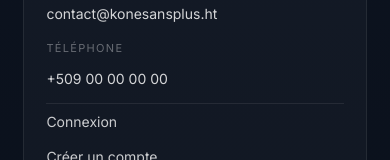
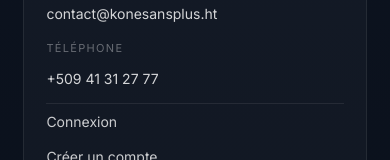
Before and after one commit to johnleylorvil/connaissanceplus, a React (Vite) app in the folder frontend/: page / in a window 390 px wide. Shown: the part 7602-7762 px from the top of the page. Built offline with nearby package versions, Linux system fonts and the light colour scheme; no server answers.

Commit message:
fix: update phone number to +509 41 31 27 77, update class placeholder to 6e AF/NS4

```diff
--- a/frontend/src/pages/AdminDashboard.tsx
+++ b/frontend/src/pages/AdminDashboard.tsx
@@ -706,7 +706,7 @@ export default function AdminDashboard() {
                   <p style={{ fontSize: 16, fontWeight: 600, color: 'var(--ink-2)', marginBottom: 14 }}>Créer une classe</p>
                   {classMsg && <div className={`alert ${classMsg.startsWith('✅') ? 'alert-ok' : 'alert-error'}`} style={{ marginBottom: 10 }}>{classMsg}</div>}
                   <form onSubmit={createClass} style={{ display: 'flex', gap: 8 }}>
-                    <input type="text" required value={newClass} onChange={(e) => setNewClass(e.target.value)} placeholder="ex: 7e AF, Philo" className="field-input" style={{ flex: 1 }} />
+                    <input type="text" required value={newClass} onChange={(e) => setNewClass(e.target.value)} placeholder="ex: 6e AF, NS4" className="field-input" style={{ flex: 1 }} />
                     <button type="submit" className="btn btn-primary btn-sm">Créer</button>
                   </form>
                 </div>
--- a/frontend/src/pages/LandingPage.tsx
+++ b/frontend/src/pages/LandingPage.tsx
@@ -506,8 +506,8 @@ export default function LandingPage() {
                 </div>
                 <div>
                   <p style={{ margin: '0 0 4px', fontSize: 11, letterSpacing: '0.12em', textTransform: 'uppercase', color: 'rgba(255,255,255,0.36)' }}>Téléphone</p>
-                  <a href="tel:+50900000000" style={{ color: 'rgba(255,255,255,0.82)', textDecoration: 'none', fontSize: 14 }}>
-                    +509 00 00 00 00
+                  <a href="tel:+50941312777" style={{ color: 'rgba(255,255,255,0.82)', textDecoration: 'none', fontSize: 14 }}>
+                    +509 41 31 27 77
                   </a>
                 </div>
                 <Link to={user ? userHome(user) : '/login'} style={{ color: 'rgba(255,255,255,0.78)', textDecoration: 'none', fontSize: 14, paddingTop: 6, borderTop: '1px solid rgba(255,255,255,0.08)' }}>
```
